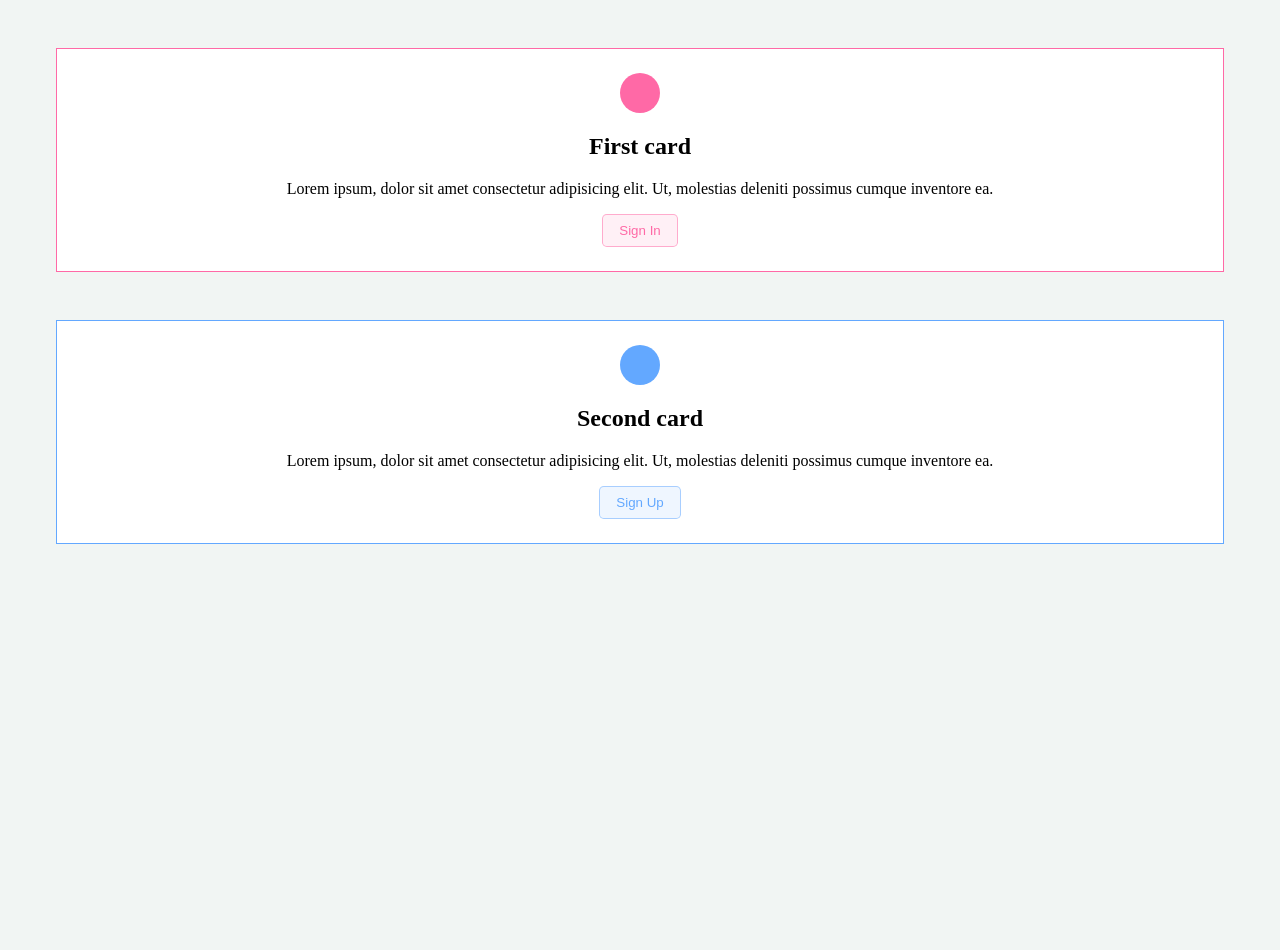
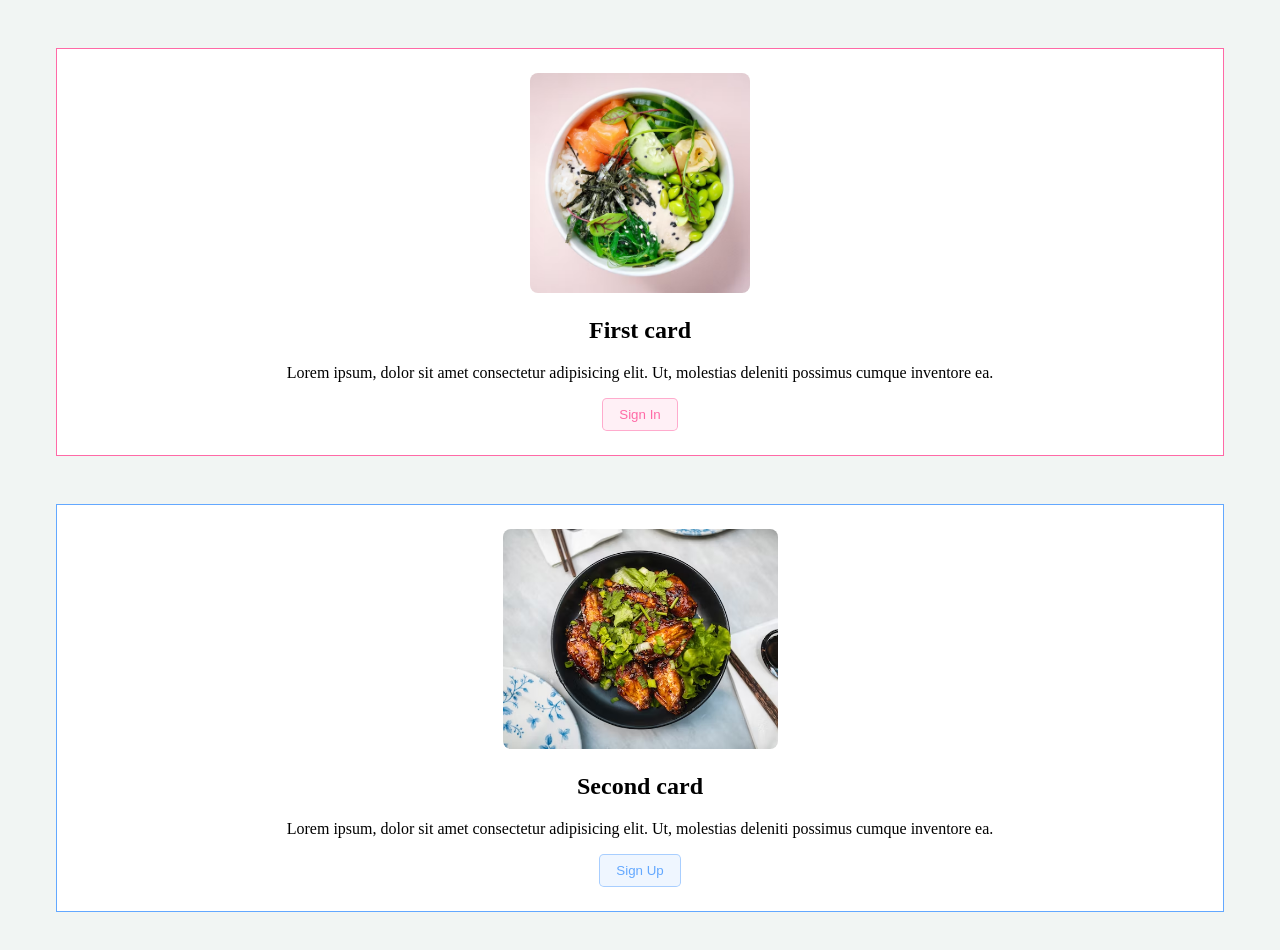
Before and after one commit to chunchih1125/demo, a plain HTML site: page w04_411007130/index.html in a window 1280 px wide. Before the commit the page ends 800 px from the top, so only its background shows below. Drawn offline with Linux system fonts and the light colour scheme.

Commit message:
Show cards with two photos in Vercel

```diff
--- a/w04_411007130/index.html
+++ b/w04_411007130/index.html
@@ -8,7 +8,8 @@
   </head>
   <body>
     <div class="card card-1">
-      <div class="icon"></div>
+      <!-- <div class="icon"></div> -->
+      <img src="./1.avif" class="img" alt="" />
       <h2>First card</h2>
       <p>
         Lorem ipsum, dolor sit amet consectetur adipisicing elit. Ut, molestias
@@ -17,8 +18,10 @@
       <button class="btn btn-1">sign in</button>
     </div>
     <div class="card card-2">
-      <div class="icon"></div>
+      <!-- <div class="icon"></div> -->
+      <img src="./3.avif" class="img" alt="" />
       <h2>Second card</h2>
+
       <p>
         Lorem ipsum, dolor sit amet consectetur adipisicing elit. Ut, molestias
         deleniti possimus cumque inventore ea.
--- a/w04_411007130/style_411007130.css
+++ b/w04_411007130/style_411007130.css
@@ -9,6 +9,7 @@ body {
     margin: 3rem;
     text-align: center;
 }
+
 
 .card-1 {
     border-color: #ff69a6;
@@ -52,3 +53,9 @@ body {
     background-color: rgba(99, 168, 255, 0.1);
     border: 1px solid rgba(99, 168, 255, 0.5);
 }
+
+.img {
+    border-radius: 0.5rem;
+    height: 220px;
+    object-fit: cover;
+}
```
Also changed, not shown: w04_411007130/1.avif (added), w04_411007130/2.avif (added), w04_411007130/3.avif (added), 1 other file.
